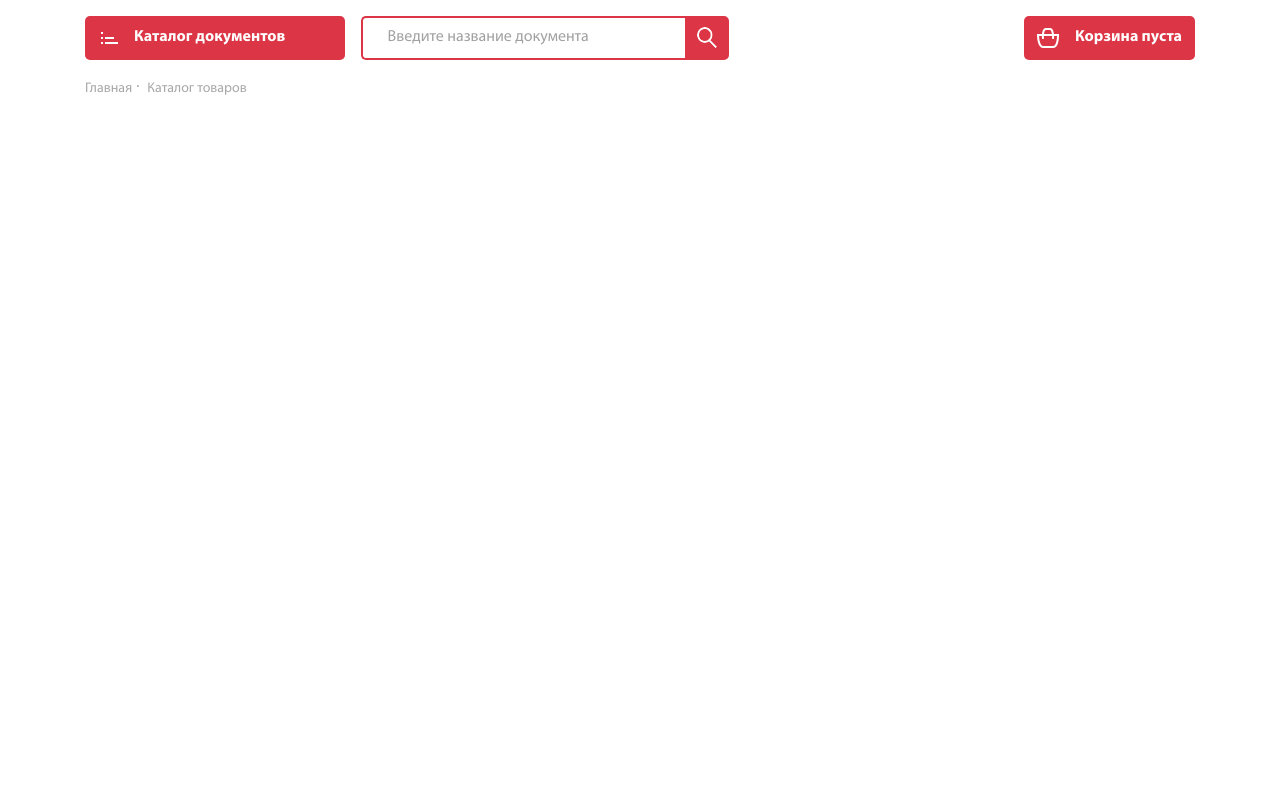
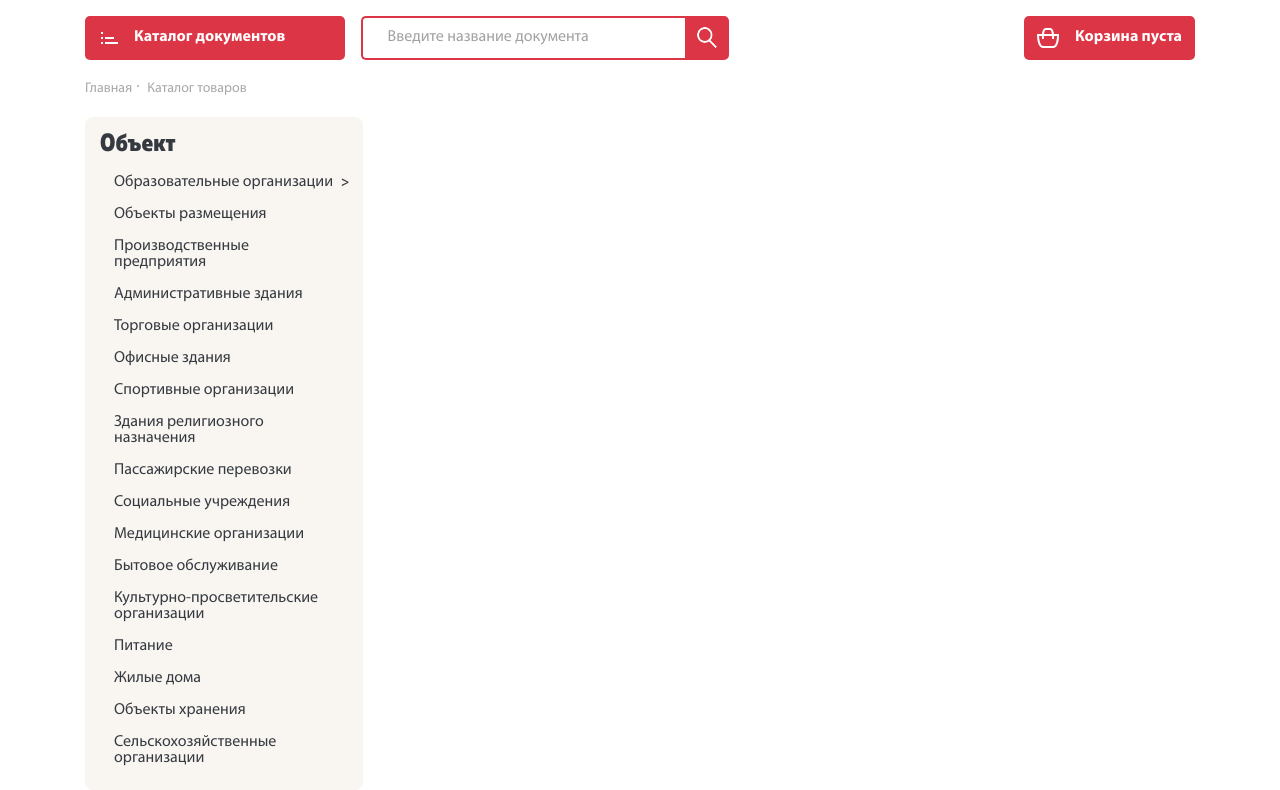
Before and after one commit to pmaks1985/new-gotdoc, a PHP site: page / in a window 1280 px wide. Shown: the part 140-930 px from the top of the page. Before the commit the page ends 235 px from the top, so only its background shows below. Run offline with PHP 8.4, Linux system fonts and the light colour scheme; some libraries are stand-ins or nearby versions.

Commit message:
начал левое меню

```diff
--- a/css/main.css
+++ b/css/main.css
@@ -291,4 +291,38 @@ body {
   color: #a8a8a8;
   text-decoration: none;
 }
+
+.filter {
+  background-color: #f9f5f1;
+  border-radius: 8px;
+}
+
+.filter-title {
+  font-family: MullerNarrow-ExtraBold;
+  font-size: 25px;
+  line-height: 50px;
+  font-weight: 800;
+  color: #343a40;
+}
+
+.filter-list_li {
+  font-family: MyriadPro-Regular;
+  font-size: 16px;
+  line-height: 16px;
+  font-weight: 400;
+  color: #343a40;
+  white-space: normal !important;
+}
+
+.filter-list > li {
+  list-style: none;
+}
+
+.dropright .dropdown-toggle::after {
+  content: ">";
+  margin-left: 0.5rem;
+  font-size: 13px;
+  font-weight: bold;
+  border: none;
+}
 /*# sourceMappingURL=main.css.map */
--- a/css/main.scss
+++ b/css/main.scss
@@ -280,3 +280,38 @@ body {
     color: #a8a8a8;
     text-decoration: none;
 }
+
+.filter {
+    background-color: #f9f5f1;
+    border-radius: 8px;
+
+}
+
+.filter-title {
+    font-family: MullerNarrow-ExtraBold;
+    font-size: 25px;
+    line-height: 50px;
+    font-weight: 800;
+    color: #343a40;
+}
+
+.filter-list_li {
+    font-family: MyriadPro-Regular;
+    font-size: 16px;
+    line-height: 16px;
+    font-weight: 400;
+    color: #343a40;
+    white-space: normal !important;
+}
+
+.filter-list>li {
+    list-style: none;
+}
+
+.dropright .dropdown-toggle::after {
+    content: ">";
+    margin-left: 0.5rem;
+    font-size: 13px;
+    font-weight: bold;
+    border: none;
+}
--- a/index.html
+++ b/index.html
@@ -143,12 +143,51 @@
                     <span class="backet_text">Корзина пуста</span>
                 </div>
             </div>
-            <div class="bread-crumbs mt-3">
+            <div class="bread-crumbs my-3">
                 <a class="bread-crumps_link" href="#">Главная</a><i class="fa"></i>
                 <a class="bread-crumps_link" href="#">Каталог товаров</a>
             </div>
-            <div class="row">
-                <div class="col-lg-3">
+            <div class="row mx-0">
+                <div class="filter col-lg-3">
+                    <span class="filter-title">Объект</span>
+                    <ul class="filter-list pl-0">
+                        <li class="dropright"><a class="dropdown-toggle dropdown-item" href="#" role="button"
+                                id="dropdownMenuLink" data-toggle="dropdown" aria-haspopup="true"
+                                aria-expanded="false">Образовательные
+                                организации</a>
+                            <div class="dropdown-menu" aria-labelledby="dropdownMenuLink">
+                                <label for="" class="dropdown-item"><input type="checkbox" name="" id="">Детский
+                                    сад</label>
+                                <label for="" class="dropdown-item"><input type="checkbox" name="" id="">Детский
+                                    сад</label>
+                                <label for="" class="dropdown-item"><input type="checkbox" name="" id="">Детский
+                                    сад</label>
+                                <label for="" class="dropdown-item"><input type="checkbox" name="" id="">Детский
+                                    сад</label>
+                                <label for="" class="dropdown-item"><input type="checkbox" name="" id="">Детский
+                                    сад</label>
+                                <label for="" class="dropdown-item"><input type="checkbox" name="" id="">Детский
+                                    сад</label>
+                            </div>
+                        </li>
+                        <li><a class="dropdown-item filter-list_li" href="#">Объекты размещения</a></li>
+                        <li><a class="dropdown-item filter-list_li" href="#">Производственные предприятия</a></li>
+                        <li><a class="dropdown-item filter-list_li" href="#">Административные здания</a></li>
+                        <li><a class="dropdown-item filter-list_li" href="#">Торговые организации</a></li>
+                        <li><a class="dropdown-item filter-list_li" href="#">Офисные здания</a></li>
+                        <li><a class="dropdown-item filter-list_li" href="#">Спортивные организации</a></li>
+                        <li><a class="dropdown-item filter-list_li" href="#">Здания религиозного назначения</a></li>
+                        <li><a class="dropdown-item filter-list_li" href="#">Пассажирские перевозки</a></li>
+                        <li><a class="dropdown-item filter-list_li" href="#">Социальные учреждения</a></li>
+                        <li><a class="dropdown-item filter-list_li" href="#">Медицинские организации</a></li>
+                        <li><a class="dropdown-item filter-list_li" href="#">Бытовое обслуживание</a></li>
+                        <li><a class="dropdown-item filter-list_li" href="#">Культурно-просветительские организации</a>
+                        </li>
+                        <li><a class="dropdown-item filter-list_li" href="#">Питание</a></li>
+                        <li><a class="dropdown-item filter-list_li" href="#">Жилые дома</a></li>
+                        <li><a class="dropdown-item filter-list_li" href="#">Объекты хранения</a></li>
+                        <li><a class="dropdown-item filter-list_li" href="#">Сельскохозяйственные организации</a></li>
+                    </ul>
 
                 </div>
                 <div class="col-lg-9">
```
Also changed, not shown: 1 other file.
